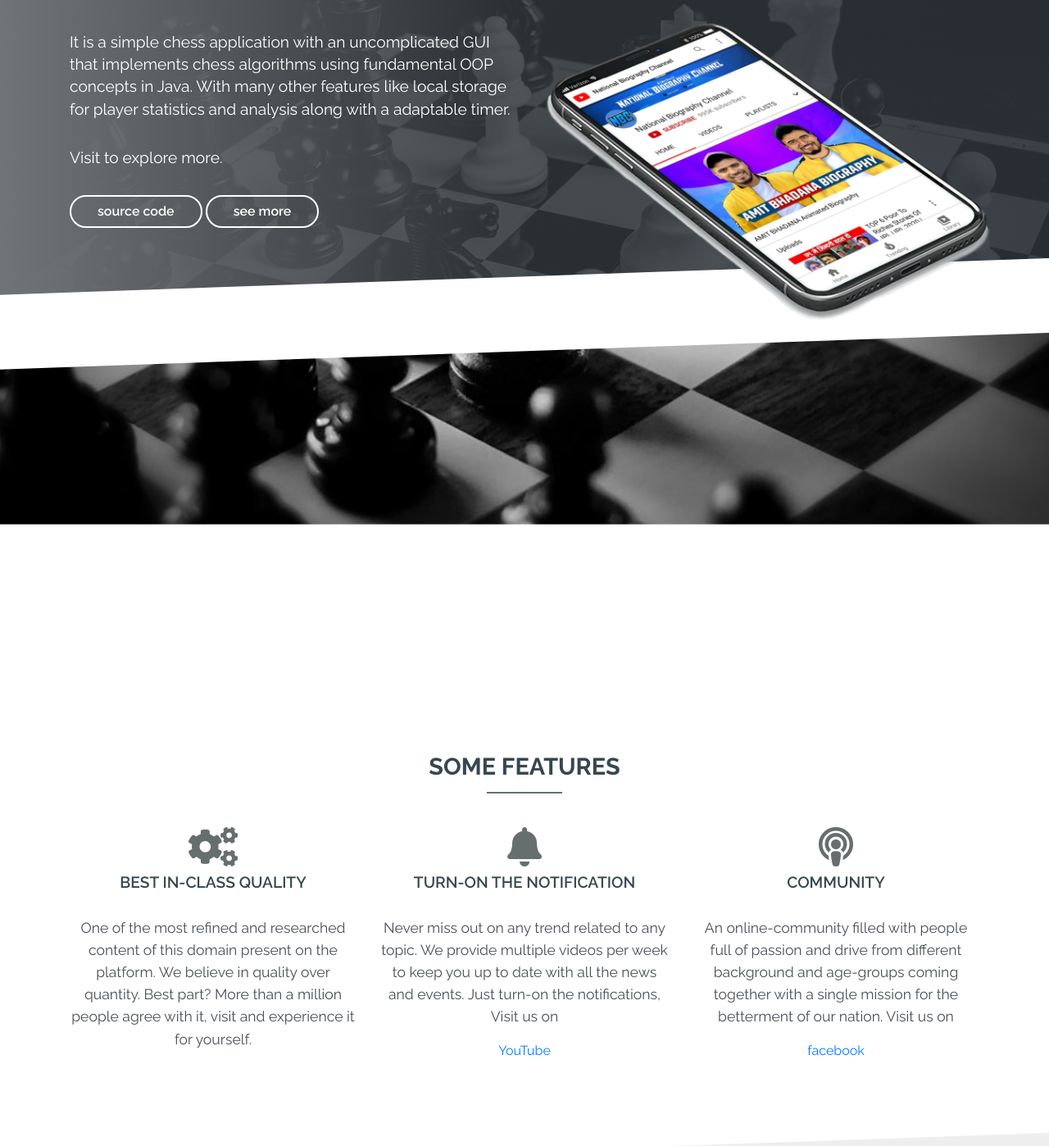
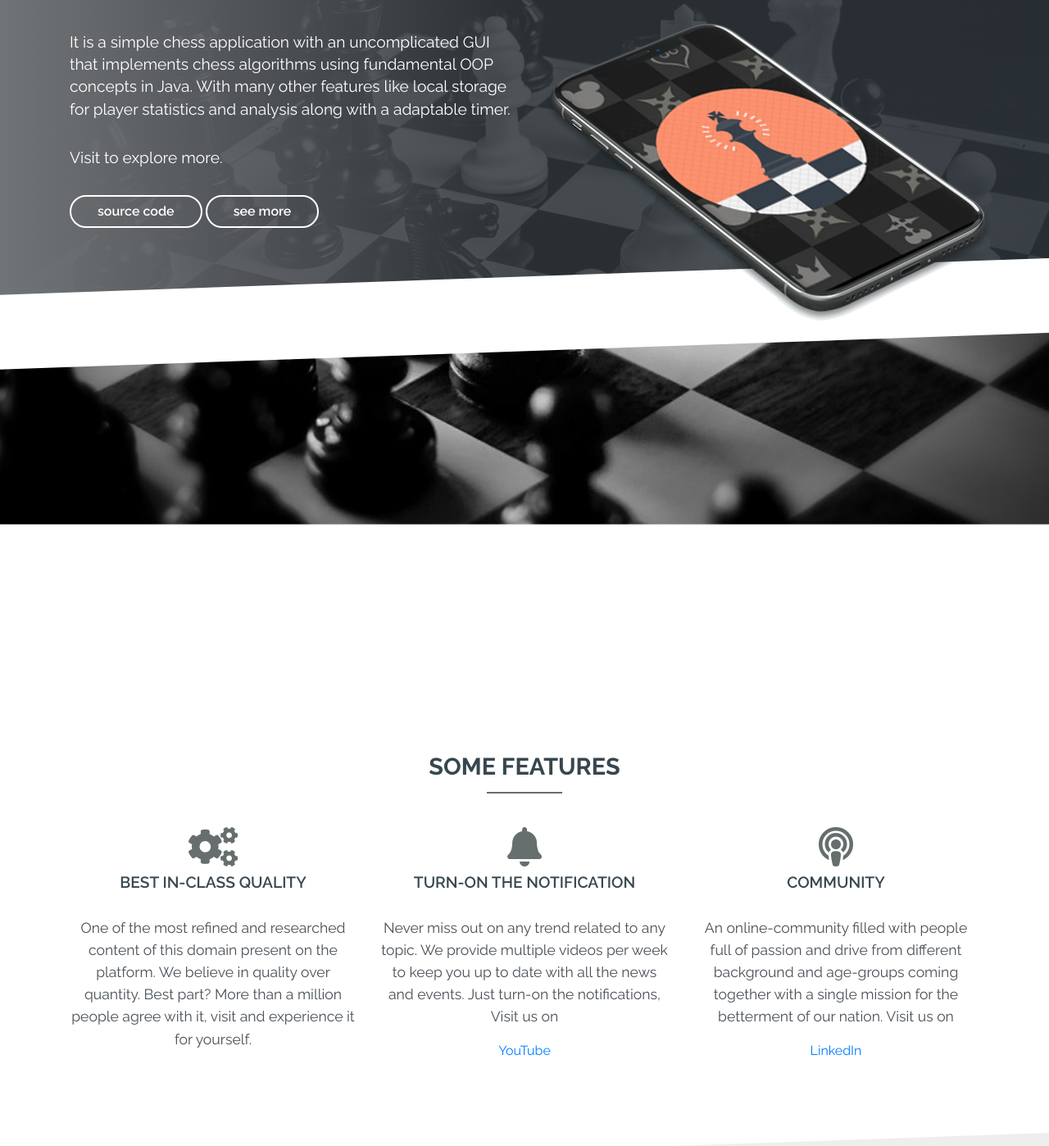
Before and after one commit to FinesseChess/FinesseChess, a plain HTML site: page index.html in a window 1280 px wide. Shown: the part 202-1600 px from the top of the page at 82% size. Drawn offline with nearby package versions, Linux system fonts and the light colour scheme.

Commit message:
updated hero img

```diff
--- a/index.html
+++ b/index.html
@@ -75,7 +75,7 @@
                     </div>
                     <div class="col-md-6">
                         <div class="image-box">
-                            <img src="assets/img/device-beta.png" class="img-fluid" alt="">
+                            <img src="assets/img/device copy.png" class="img-fluid" alt="">
                         </div>
                     </div>
 
@@ -110,14 +110,14 @@
                     <i class="fas fa-bell fa-3x mb-2"></i>
                     <h3>Turn-on the notification</h3>
                     <p>Never miss out on any trend related to any topic. We provide multiple videos per week to keep you up to date with all the news and events. Just turn-on the notifications, Visit us on </p>
-                    <a href="https://www.youtube.com/c/itsyourgujjarboy/featured">YouTube</a>
+                    <a href="#">YouTube</a>
                 </div>
 
                 <div class="col-md-4">
                     <i class="fas fa-podcast fa-3x mb-2"></i>
                     <h3>Community</h3>
                     <p>An online-community filled with people full of passion and drive from different background and age-groups coming together with a single mission for the betterment of our nation. Visit us on</p>
-                    <a href="https://www.facebook.com/Natbiochannelnbc/">facebook</a>
+                    <a href="#">LinkedIn</a>
                 </div>
 
             </div>
```
Also changed, not shown: assets/img/device copy.png (added).
